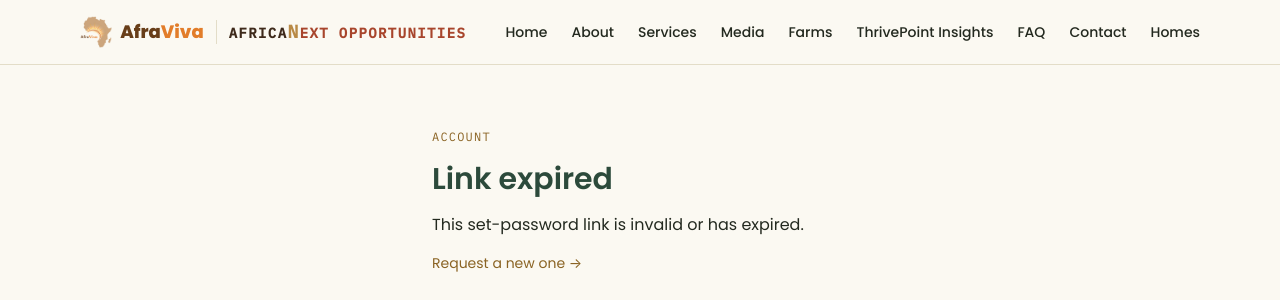
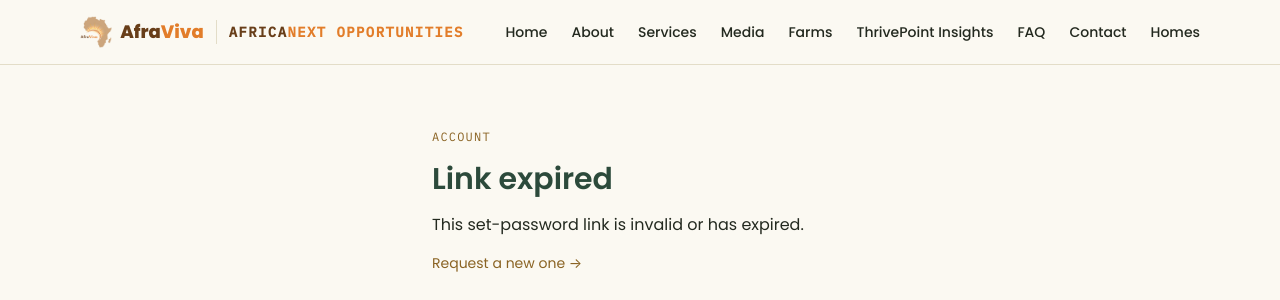
Before and after one commit to judekioko/afraviva-platform, a Django app: page /accounts/reset/1/1/ in a window 1280 px wide. Shown: the top 300 px of the page. Run offline with Django 5.2, Linux system fonts and the light colour scheme; data comes from the database, SQL or seed files in the repository; style sheets or scripts are compiled from the project's sources; parts of the project's set-up code (start-up, migrations or seed data) failed here and were passed over.

Commit message:
Apply AfraViva's exact logo colors to AfricaNext Opportunities
Replaces the cocoa/gold/rust approximation with the same two hex values
sampled from the real logo: #683E19 for "Africa", #E27D2A for "Next
Opportunities" -- mirroring the Afra/Viva split exactly.

```diff
--- a/templates/base.html
+++ b/templates/base.html
@@ -23,7 +23,7 @@
           <span class="hidden sm:inline font-sans font-extrabold text-lg" style="color:#683E19">Afra<span style="color:#E27D2A">Viva</span></span>
         </a>
         <span class="inline-block h-4 sm:h-6 w-px bg-line"></span>
-        <span class="inline font-mono text-[8px] sm:text-sm font-bold uppercase tracking-tight sm:tracking-widest text-cocoa leading-tight">Africa<span class="text-[10px] sm:text-lg text-gold">N</span><span class="text-rust">ext Opportunities</span></span>
+        <span class="inline font-mono text-[8px] sm:text-sm font-bold uppercase tracking-tight sm:tracking-widest leading-tight" style="color:#683E19">Africa<span style="color:#E27D2A">Next Opportunities</span></span>
       </div>
 
       <nav class="hidden md:flex items-center gap-6 text-sm font-medium">
```
